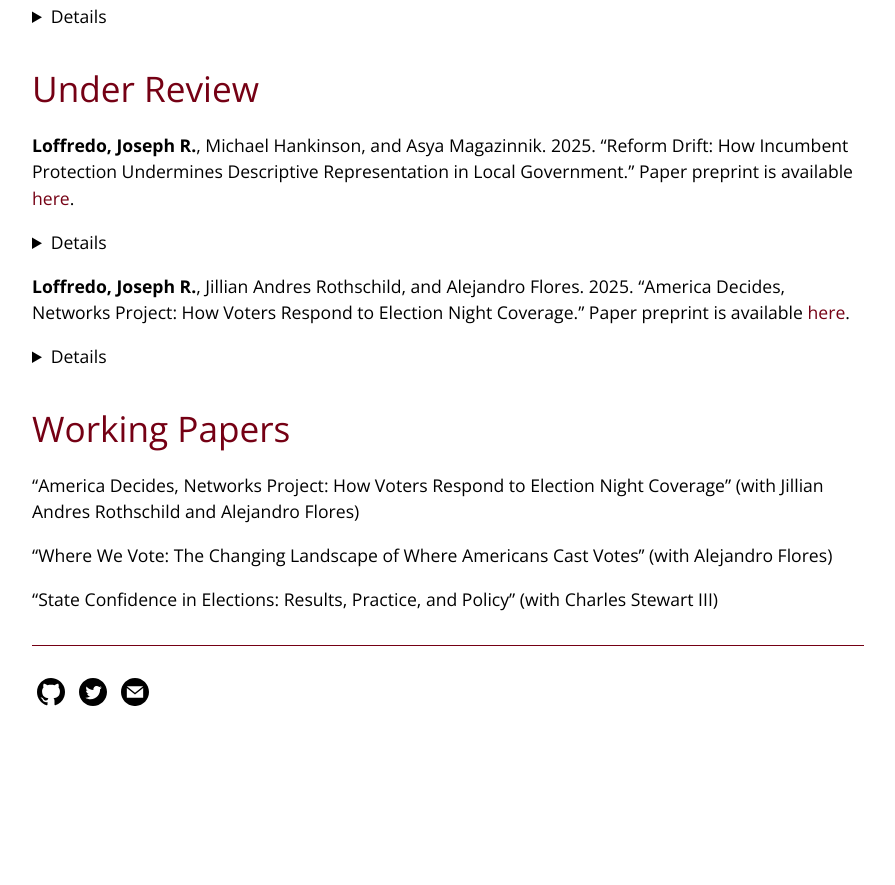
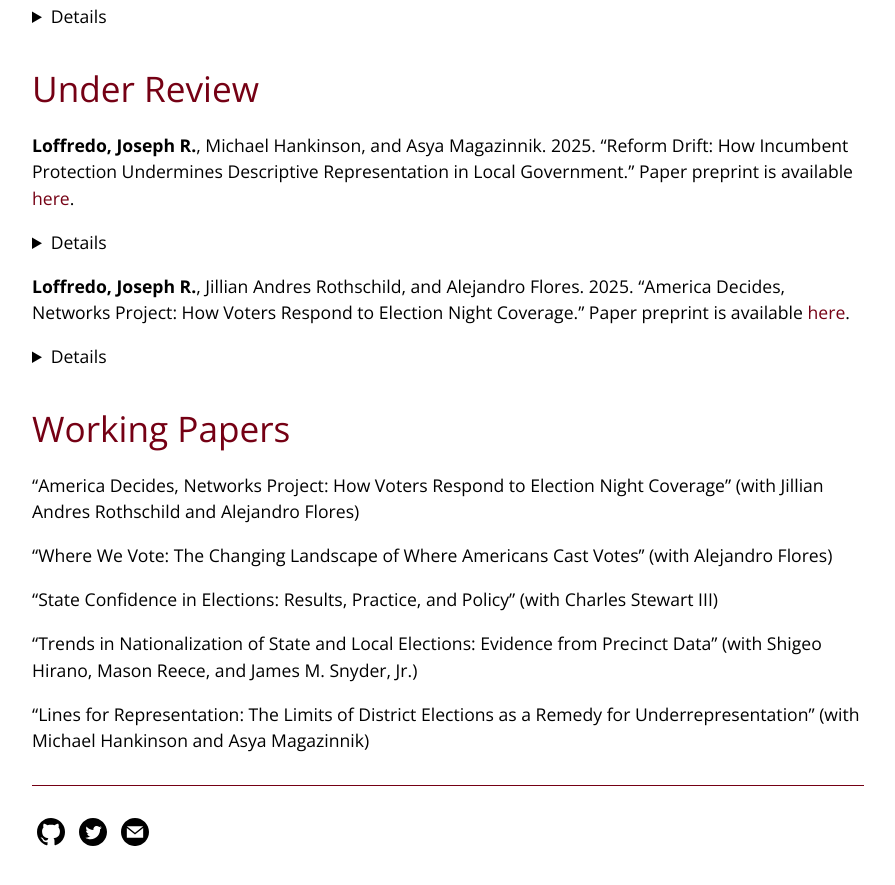
Before and after one commit to jloffredo2/jloffredo2.github.io, a Jekyll site: the page built from research.md, in a window 1280 px wide and 900 px high, scrolled down 873 px. Shown: the top 885 px of the window, without its empty margins (192-1087 px from the left). Built offline with Jekyll 4.4.1, drawn with Linux system fonts in a browser that asks for light colours; before the commit the page ends 1633 px from its top, so only the background shows below that.

Commit message:
research update

```diff
--- a/research.md
+++ b/research.md
@@ -24,3 +24,7 @@ Jaffe, Jacob, **Joseph R. Loffredo**, Samuel Baltz, Alejandro Flores, and Charle
 "Where We Vote: The Changing Landscape of Where Americans Cast Votes'' (with Alejandro Flores)
 
 "State Confidence in Elections: Results, Practice, and Policy" (with Charles Stewart III)
+
+"Trends in Nationalization of State and Local Elections: Evidence from Precinct Data" (with Shigeo Hirano, Mason Reece, and James M. Snyder, Jr.)
+
+"Lines for Representation: The Limits of District Elections as a Remedy for Underrepresentation" (with Michael Hankinson and Asya Magazinnik)
```
Also changed, not shown: 1 other file.
